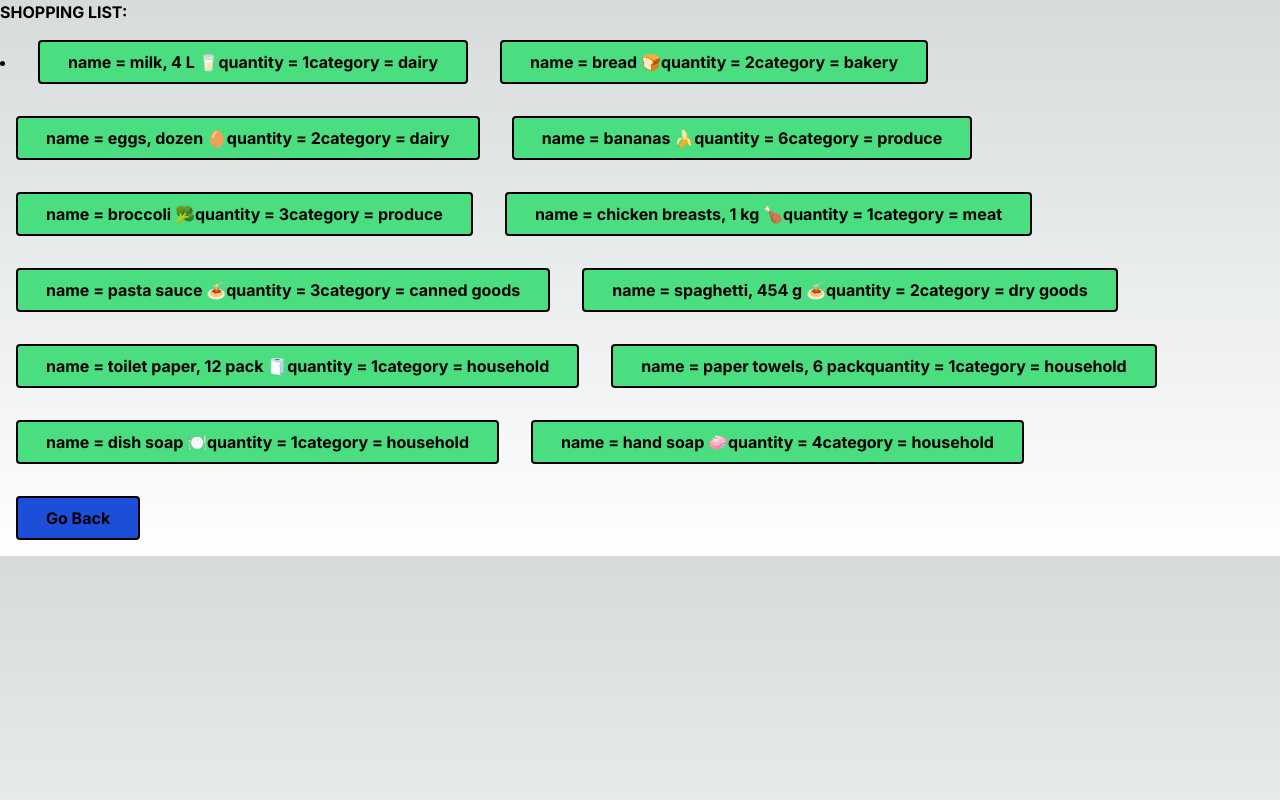
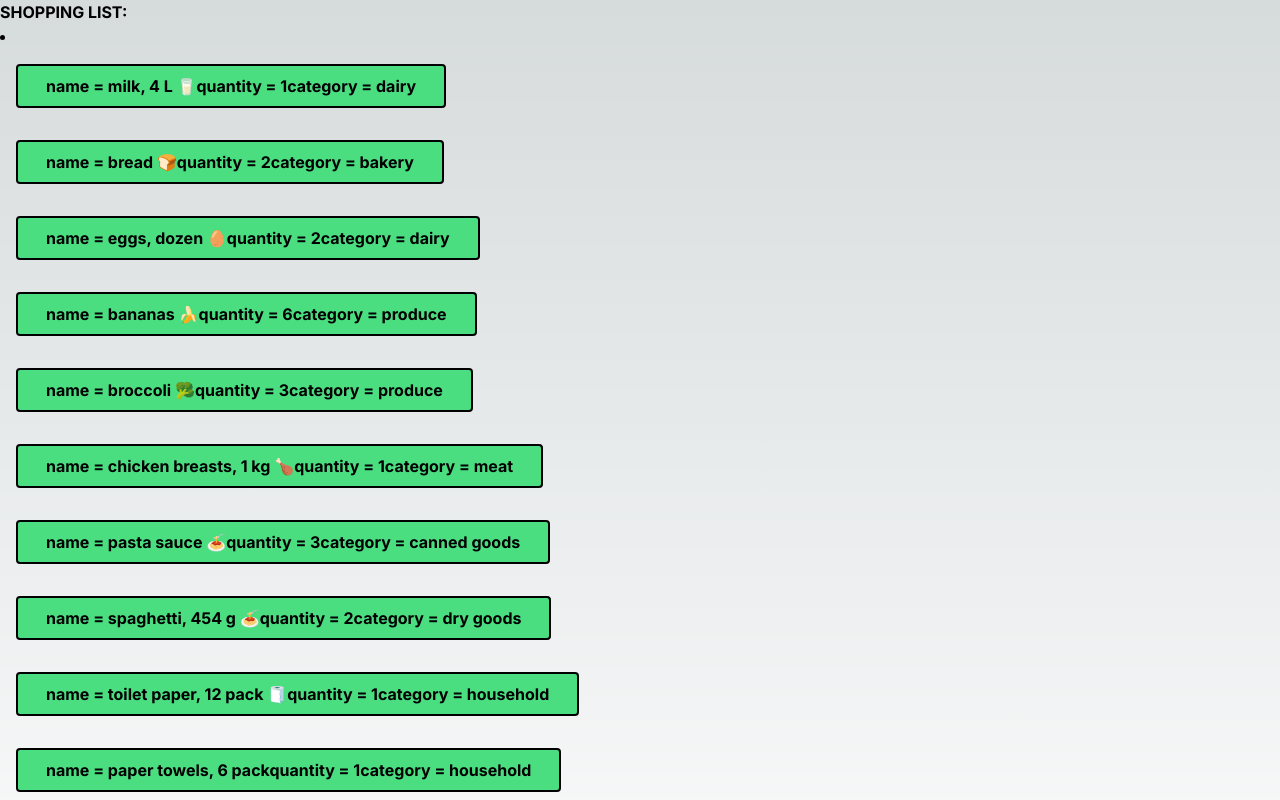
Before and after one commit to Gabrealk/cprg306-assignments, a Next.js app: page /week3 in a window 1280 px wide. Shown: the top 800 px of the page. Built offline with nearby package versions, Linux system fonts and the light colour scheme.

Commit message:
button line up fix, forgot to push

```diff
--- a/app/week3/item-list.js
+++ b/app/week3/item-list.js
@@ -75,171 +75,158 @@ export default function Itemlist(){
     return(
         <main>
             <li>
-              <button className="font-bold
+              <ol><button className="font-bold
                 px-7 py-2
                 text-black
                 bg-green-400
                 border-2 border-black m-4 rounded
                 hover:bg-green-700">
-                  <ol>
                   name = {item1.name}
                   quantity = {item1.quantity}
                   category = {item1.category}
-                  </ol>
-              </button>
+              </button></ol>
 
 
-              <button className="font-bold
+              <ol><button className="font-bold
                 px-7 py-2
                 text-black
                 bg-green-400
                 border-2 border-black m-4 rounded
                 hover:bg-green-700">
-                  <ol>
                 name = {item2.name}
                 quantity = {item2.quantity}
                 category = {item2.category}
-                  </ol>
-              </button>
+              </button></ol>
 
 
-              <button className="font-bold
+              <ol><button className="font-bold
                 px-7 py-2
                 text-black
                 bg-green-400
                 border-2 border-black m-4 rounded
                 hover:bg-green-700">
-                  <ol>
+
                 name = {item3.name}
                 quantity = {item3.quantity}
                 category = {item3.category}
-                  </ol>
-              </button>
+              </button></ol>
 
 
-              <button className="font-bold
+
+              <ol><button className="font-bold
                 px-7 py-2
                 text-black
                 bg-green-400
                 border-2 border-black m-4 rounded
                 hover:bg-green-700">
-                  <ol>
+
                 name = {item4.name}
                 quantity = {item4.quantity}
                 category = {item4.category}
-                  </ol>
-              </button>
+              </button></ol>
 
 
-              <button className="font-bold
+              <ol><button className="font-bold
                 px-7 py-2
                 text-black
                 bg-green-400
                 border-2 border-black m-4 rounded
                 hover:bg-green-700">
-                  <ol>
+
                 name = {item5.name}
                 quantity = {item5.quantity}
                 category = {item5.category}
-                  </ol>
-              </button>
+              </button></ol>
 
 
-              <button className="font-bold
+              <ol><button className="font-bold
                 px-7 py-2
                 text-black
                 bg-green-400
                 border-2 border-black m-4 rounded
                 hover:bg-green-700">
-                  <ol>
+
                 name = {item6.name}
                 quantity = {item6.quantity}
                 category = {item6.category}
-                  </ol>
-              </button>
+              </button></ol>
 
 
-              <button className="font-bold
+              <ol><button className="font-bold
                 px-7 py-2
                 text-black
                 bg-green-400
                 border-2 border-black m-4 rounded
                 hover:bg-green-700">
-                  <ol>
+
                 name = {item7.name}
                 quantity = {item7.quantity}
                 category = {item7.category}
-                  </ol>
-              </button>
+              </button></ol>
 
-              <button className="font-bold
+              <ol><button className="font-bold
                 px-7 py-2
                 text-black
                 bg-green-400
                 border-2 border-black m-4 rounded
                 hover:bg-green-700">
-                  <ol>
+
                 name = {item8.name}
                 quantity = {item8.quantity}
                 category = {item8.category}
-                  </ol>
-              </button>
+              </button></ol>
 
 
-              <button className="font-bold
+              <ol><button className="font-bold
                 px-7 py-2
                 text-black
                 bg-green-400
                 border-2 border-black m-4 rounded
                 hover:bg-green-700">
-                  <ol>
+
                 name = {item9.name}
                 quantity = {item9.quantity}
                 category = {item9.category}
-                  </ol>
-              </button>
+              </button></ol>
 
 
-              <button className="font-bold
+              <ol><button className="font-bold
                 px-7 py-2
                 text-black
                 bg-green-400
                 border-2 border-black m-4 rounded
                 hover:bg-green-700">
-                  <ol>
+
                 name = {item10.name}
                 quantity = {item10.quantity}
                 category = {item10.category}
-                  </ol>
-              </button>
+              </button></ol>
 
 
-              <button className="font-bold
+              <ol><button className="font-bold
                 px-7 py-2
                 text-black
                 bg-green-400
                 border-2 border-black m-4 rounded
                 hover:bg-green-700">
-                  <ol>
+
                 name = {item11.name}
                 quantity = {item11.quantity}
                 category = {item11.category}
-                  </ol>
-              </button>
+              </button></ol>
 
 
-              <button className="font-bold
+              <ol><button className="font-bold
                 px-7 py-2
                 text-black
                 bg-green-400
                 border-2 border-black m-4 rounded
                 hover:bg-green-700">
-                  <ol>
+
                 name = {item12.name}
                 quantity = {item12.quantity}
                 category = {item12.category}
-                  </ol>
-              </button>
+              </button></ol>
 
 
             </li>
```
Lines whose indentation alone changed are shown as unchanged.
